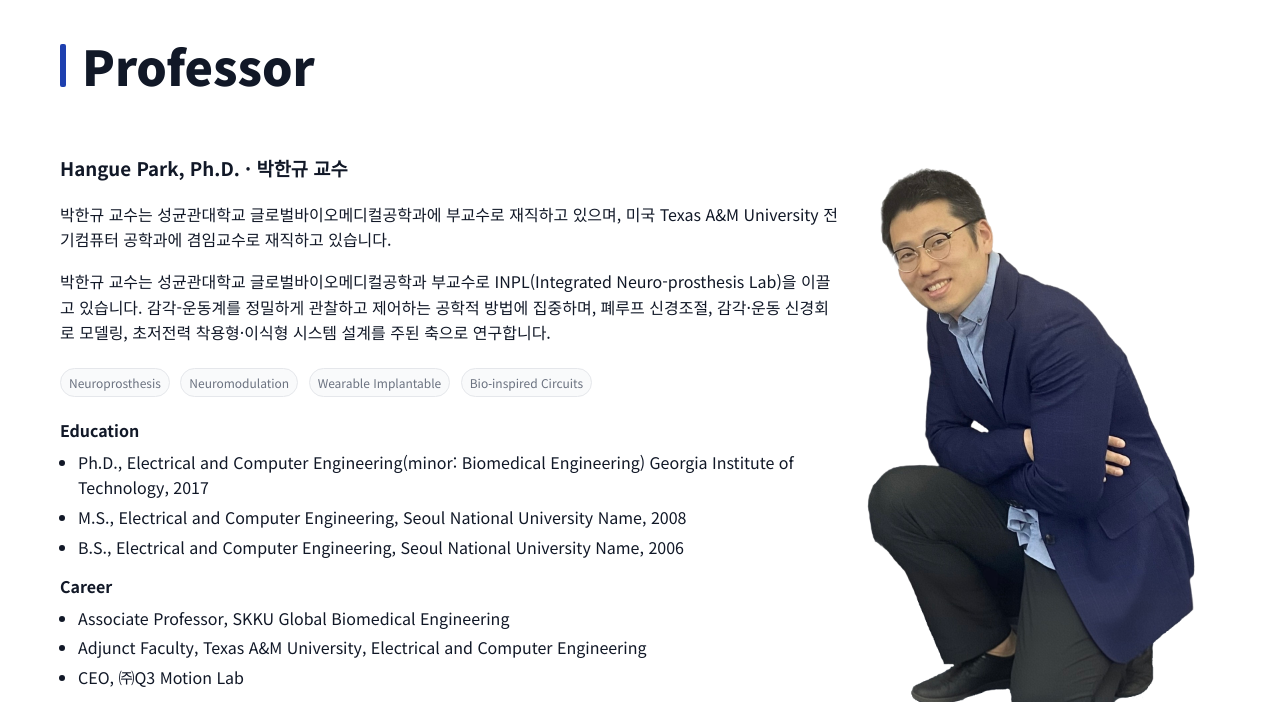
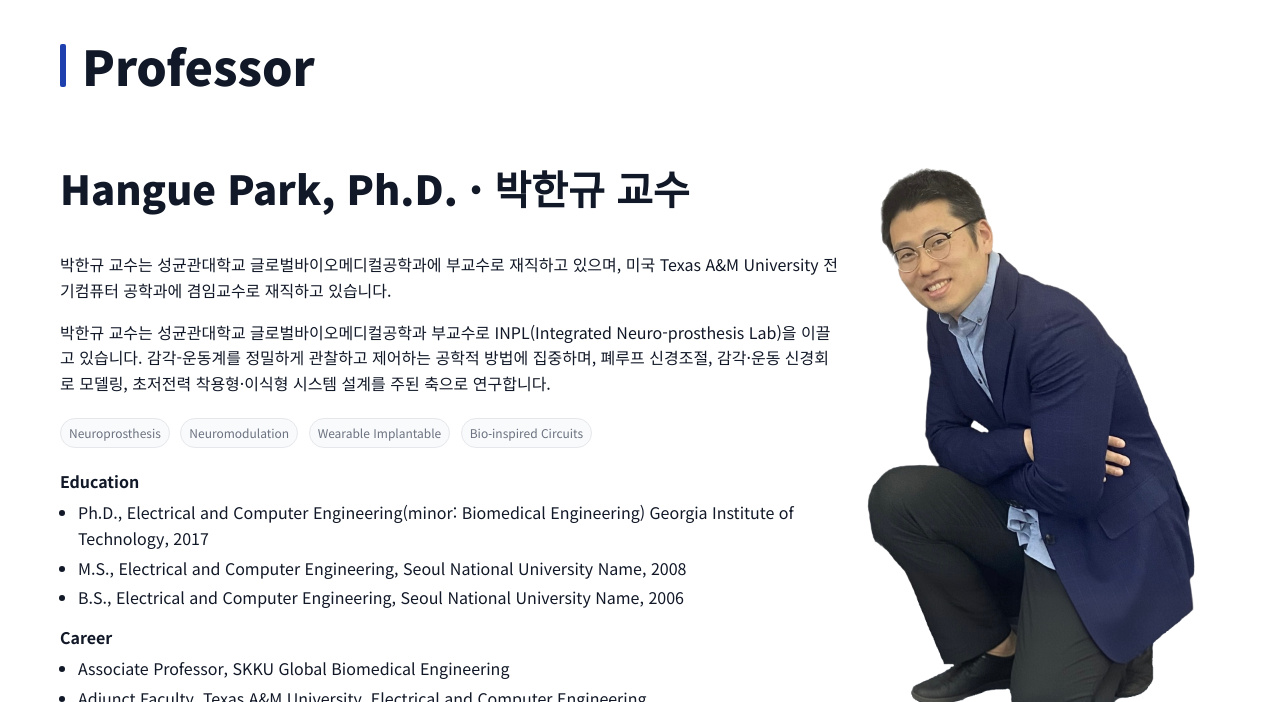
Before and after one commit to SKKUINPL/INPL, a plain HTML site: page index.html in a window 1280 px wide. Both pictures are taken after a click on the link "Professor". Shown: the part 94-796 px from the top of the page. Drawn offline with Linux system fonts and the light colour scheme.

Commit message:
Update index.html

```diff
--- a/index.html
+++ b/index.html
@@ -282,6 +282,13 @@ header nav a:hover{background: rgba(255,255,255,.12) !important; color: #fff !im
   box-shadow: 0 0 0 3px rgba(37,99,235,0.15); /* 접근성용 포커스 링 */
 }
 
+#professor .profile-left h3{
+  font-size: clamp(28px, 3.5vw, 40px); /* 모바일~데스크톱 반응형 */
+  font-weight: 900;
+  line-height: 1.2;
+  margin-top: 30px; /* 단위 붙여서 수정 */
+}
+
   </style>
 </head>
 <body>
@@ -348,7 +355,7 @@ header nav a:hover{background: rgba(255,255,255,.12) !important; color: #fff !im
       <h2>Professor</h2>
       <div class="profile-grid">
         <div class="profile-left">
-          <h3 style="margin-top:30">Hangue Park, Ph.D. · 박한규 교수</h3>
+          <h3 style="margin-top:30px">Hangue Park, Ph.D. · 박한규 교수</h3>
           <p class="subtitle">박한규 교수는 성균관대학교 글로벌바이오메디컬공학과에 부교수로 재직하고 있으며, 미국 Texas A&M University 전기컴퓨터 공학과에 겸임교수로 재직하고 있습니다.</p>
           <p class="subtitle">박한규 교수는 성균관대학교 글로벌바이오메디컬공학과 부교수로 INPL(Integrated Neuro-prosthesis Lab)을 이끌고 있습니다. 감각-운동계를 정밀하게 관찰하고 제어하는 공학적 방법에 집중하며, 폐루프 신경조절, 감각·운동 신경회로 모델링, 초저전력 착용형·이식형 시스템 설계를 주된 축으로 연구합니다.</p>
 
```
